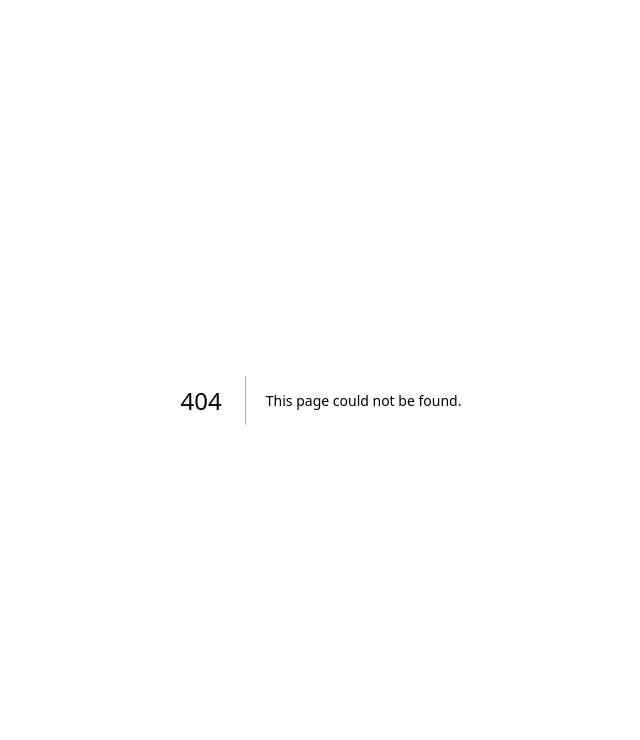
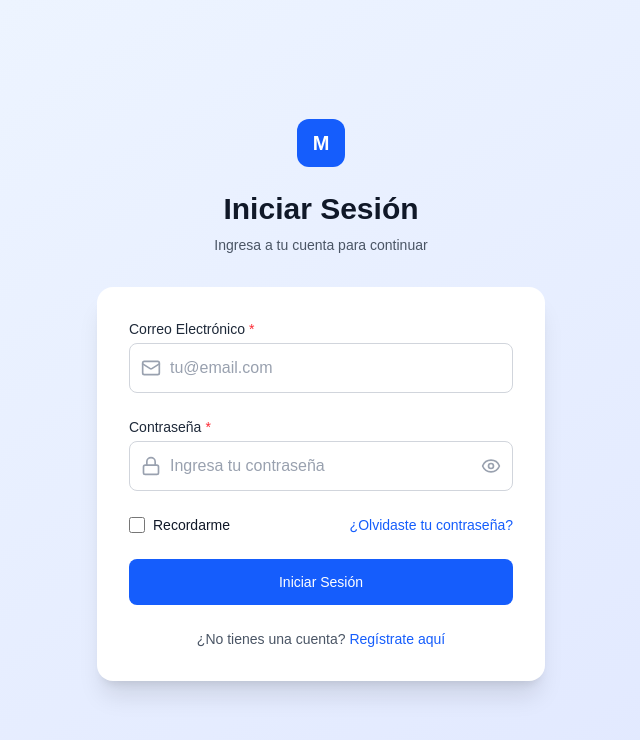
Before and after one commit to AgustinGonzalez1/challenge-itrock, a Next.js app: page /auth/login in a window 1280 px wide. Before the commit this address had no page. Shown: the top 740 px of the page, without its empty margins (319-959 px from the left). Built offline with nearby package versions, Linux system fonts and the light colour scheme.

Commit message:
Add login page and form components with input handling

```diff
--- /dev/null
+++ b/src/app/auth/login/page.tsx
@@ -0,0 +1,27 @@
+import { LoginForm } from "@/components";
+
+const loginPage = () => {
+  return (
+    <div className="min-h-screen bg-linear-to-br from-blue-50 to-indigo-100 flex items-center justify-center p-4">
+      <div className="max-w-md w-full space-y-8">
+        {/* Header */}
+        <div className="text-center">
+          <div className="mx-auto h-12 w-12 bg-blue-600 rounded-xl flex items-center justify-center">
+            <span className="text-white font-bold text-xl">M</span>
+          </div>
+          <h2 className="mt-6 text-3xl font-bold text-gray-900">
+            Iniciar Sesión
+          </h2>
+          <p className="mt-2 text-sm text-gray-600">
+            Ingresa a tu cuenta para continuar
+          </p>
+        </div>
+
+        {/* Form */}
+        <LoginForm />
+      </div>
+    </div>
+  );
+};
+
+export default loginPage;
--- /dev/null
+++ b/src/components/index.ts
@@ -0,0 +1,3 @@
+// UI Components
+export { InputForm, LoginForm } from "./ui";
+export type { InputFormProps, LoginFormProps, LoginFormData } from "./ui";
--- /dev/null
+++ b/src/components/ui/index.ts
@@ -0,0 +1,4 @@
+export { default as InputForm } from "./input";
+export type { InputFormProps } from "./input/types";
+export { default as LoginForm } from "./login-form";
+export type { LoginFormProps, LoginFormData } from "./login-form/types";
--- /dev/null
+++ b/src/components/ui/input/index.tsx
@@ -0,0 +1,73 @@
+"use client";
+
+import { Eye, EyeOff } from "lucide-react";
+import { useState } from "react";
+import { InputFormProps } from "./types";
+import { FieldValues } from "react-hook-form";
+
+const InputForm = <T extends FieldValues>({
+  title,
+  type,
+  field,
+  placeholder,
+  register,
+  errors,
+  children,
+  required = true,
+  disabled = false,
+}: InputFormProps<T>) => {
+  const [showPassword, setShowPassword] = useState(false);
+
+  const inputType =
+    type === "password" ? (showPassword ? "text" : "password") : type;
+
+  return (
+    <div className="text-gray-800">
+      <label htmlFor={field} className="block text-sm font-medium">
+        {title}
+        {required && <span className="text-red-500 ml-1">*</span>}
+      </label>
+      <div className="mt-1 relative">
+        <div className="absolute inset-y-0 left-0 pl-3 flex items-center pointer-events-none">
+          {children}
+        </div>
+        <input
+          id={field}
+          type={inputType}
+          autoComplete={type}
+          disabled={disabled}
+          {...register(field, {
+            required: required ? `${title} es requerido` : false,
+          })}
+          className={`block w-full pl-10 pr-3 py-3 border rounded-lg focus:outline-none focus:ring-2 focus:ring-blue-500 focus:border-transparent transition-colors placeholder-gray-400 text-gray-900 disabled:bg-gray-100 disabled:cursor-not-allowed ${
+            errors[field] ? "border-red-500" : "border-gray-300"
+          }`}
+          placeholder={placeholder}
+        />
+        {type === "password" && (
+          <button
+            type="button"
+            className="absolute inset-y-0 right-0 pr-3 flex items-center"
+            onClick={() => setShowPassword(!showPassword)}
+            disabled={disabled}
+          >
+            {showPassword ? (
+              <EyeOff className="h-5 w-5 text-gray-400 hover:text-gray-600" />
+            ) : (
+              <Eye className="h-5 w-5 text-gray-400 hover:text-gray-600" />
+            )}
+          </button>
+        )}
+      </div>
+      {errors[field] && (
+        <p className="mt-1 text-sm text-red-600">
+          {typeof errors[field]?.message === "string"
+            ? errors[field]?.message
+            : "Campo inválido"}
+        </p>
+      )}
+    </div>
+  );
+};
+
+export default InputForm;
--- /dev/null
+++ b/src/components/ui/input/types.ts
@@ -0,0 +1,18 @@
+import {
+  UseFormRegister,
+  FieldErrors,
+  FieldValues,
+  Path,
+} from "react-hook-form";
+
+export interface InputFormProps<T extends FieldValues> {
+  title: string;
+  type: string;
+  field: Path<T>;
+  placeholder?: string;
+  register: UseFormRegister<T>;
+  errors: FieldErrors<T>;
+  children?: React.ReactNode;
+  required?: boolean;
+  disabled?: boolean;
+}
--- /dev/null
+++ b/src/components/ui/login-form/index.tsx
@@ -0,0 +1,109 @@
+"use client";
+
+import { useForm } from "react-hook-form";
+import { InputForm } from "@/components";
+import Link from "next/link";
+import { Mail, Lock } from "lucide-react";
+import { LoginFormData, LoginFormProps } from "./types";
+
+const LoginForm = ({ onSubmit, isLoading = false }: LoginFormProps) => {
+  const {
+    register,
+    handleSubmit,
+    formState: { errors, isSubmitting },
+  } = useForm<LoginFormData>();
+
+  const loading = isLoading || isSubmitting;
+
+  return (
+    <div className="bg-white rounded-2xl shadow-xl p-8">
+      <form
+        className="space-y-6"
+        onSubmit={handleSubmit(
+          onSubmit || ((data) => console.log("Form Data:", data))
+        )}
+      >
+        {/* Email */}
+        <InputForm
+          title="Correo Electrónico"
+          field="email"
+          type="email"
+          register={register}
+          errors={errors}
+          placeholder="tu@email.com"
+        >
+          <Mail className="h-5 w-5 text-gray-400" />
+        </InputForm>
+
+        {/* Password */}
+        <InputForm
+          title="Contraseña"
+          field="password"
+          type="password"
+          register={register}
+          errors={errors}
+          placeholder="Ingresa tu contraseña"
+        >
+          <Lock className="h-5 w-5 text-gray-400" />
+        </InputForm>
+
+        {/* Remember me & Forgot password */}
+        <div className="flex items-center justify-between">
+          <div className="flex items-center">
+            <input
+              id="remember-me"
+              {...register("rememberMe")}
+              type="checkbox"
+              className="h-4 w-4 text-blue-600 focus:ring-blue-500 border-gray-300 rounded"
+            />
+            <label
+              htmlFor="remember-me"
+              className="ml-2 block text-sm text-gray-900"
+            >
+              Recordarme
+            </label>
+          </div>
+
+          <div className="text-sm">
+            <a
+              href="#"
+              className="font-medium text-blue-600 hover:text-blue-500"
+            >
+              ¿Olvidaste tu contraseña?
+            </a>
+          </div>
+        </div>
+
+        {/* Submit button */}
+        <div>
+          <button
+            type="submit"
+            disabled={loading}
+            className={`group relative w-full flex justify-center py-3 px-4 border border-transparent text-sm font-medium rounded-lg text-white transition-colors ${
+              loading
+                ? "bg-blue-400 cursor-not-allowed"
+                : "bg-blue-600 hover:bg-blue-700 focus:outline-none focus:ring-2 focus:ring-offset-2 focus:ring-blue-500"
+            }`}
+          >
+            {loading ? "Iniciando sesión..." : "Iniciar Sesión"}
+          </button>
+        </div>
+
+        {/* Register link */}
+        <div className="text-center">
+          <p className="text-sm text-gray-600">
+            ¿No tienes una cuenta?{" "}
+            <Link
+              href="/auth/register"
+              className="font-medium text-blue-600 hover:text-blue-500"
+            >
+              Regístrate aquí
+            </Link>
+          </p>
+        </div>
+      </form>
+    </div>
+  );
+};
+
+export default LoginForm;
--- /dev/null
+++ b/src/components/ui/login-form/types.ts
@@ -0,0 +1,10 @@
+export interface LoginFormData {
+  email: string;
+  password: string;
+  rememberMe?: boolean;
+}
+
+export interface LoginFormProps {
+  onSubmit?: (data: LoginFormData) => Promise<void> | void;
+  isLoading?: boolean;
+}
```
Also changed, not shown: package.json (+7 -5 lines), 1 other file (tests, documents, lock files or other folders).
